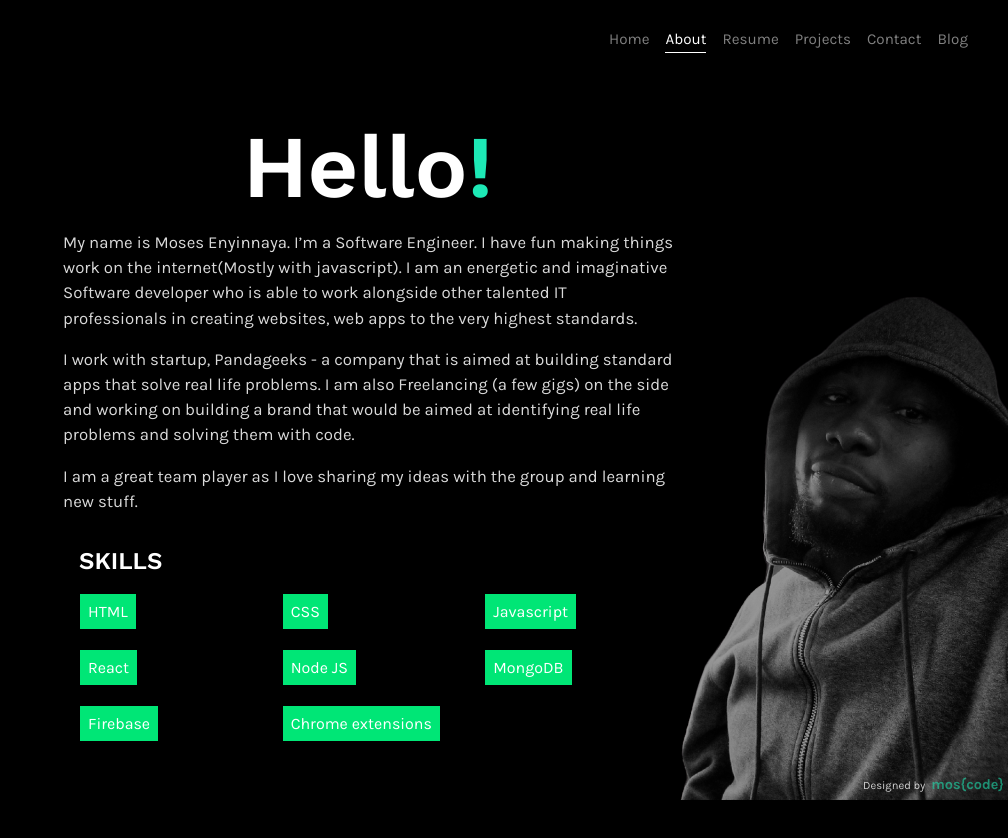
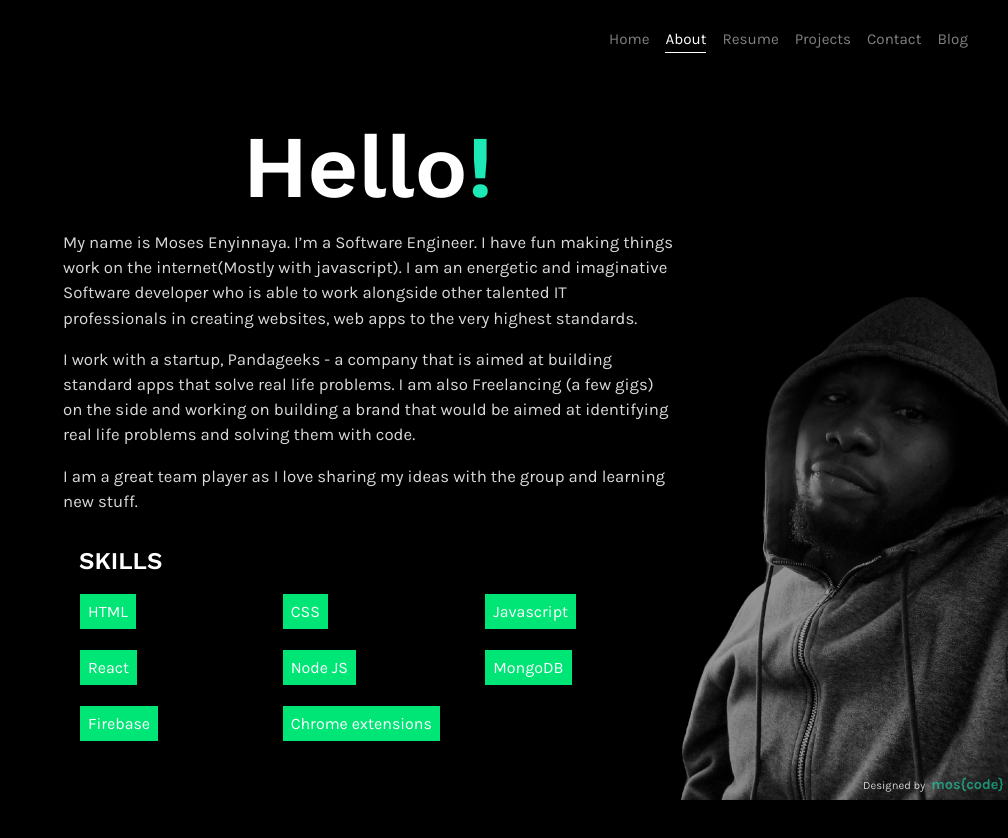
Before and after one commit to mosco98/portfolio, a React (Create React App) app: page /about in a window 1280 px wide. Shown: the top 838 px of the page, without its empty margins (272-1280 px from the left). Built offline with nearby package versions, Linux system fonts and the light colour scheme.

Commit message:
more fixes

```diff
--- a/src/Components/Footer.js
+++ b/src/Components/Footer.js
@@ -4,7 +4,7 @@ const name = 'mos{code}'
 
 const Footer = () => {
   return (
-    <div className="footer p-1">
+    <div className="footer p-1 mt-2">
       <p className="rounded m-0">
         Designed by <span className="name">{name}</span>
       </p>
--- a/src/Pages/About.js
+++ b/src/Pages/About.js
@@ -22,7 +22,7 @@ const About = () => {
             talented IT professionals in creating websites, web apps to the very highest standards.
           </p>
           <p>
-            I work with startup, Pandageeks - a company that is aimed at building standard apps that solve real life
+            I work with a startup, Pandageeks - a company that is aimed at building standard apps that solve real life
             problems. I am also Freelancing (a few gigs) on the side and working on building a brand that would be aimed
             at identifying real life problems and solving them with code.
           </p>
```
